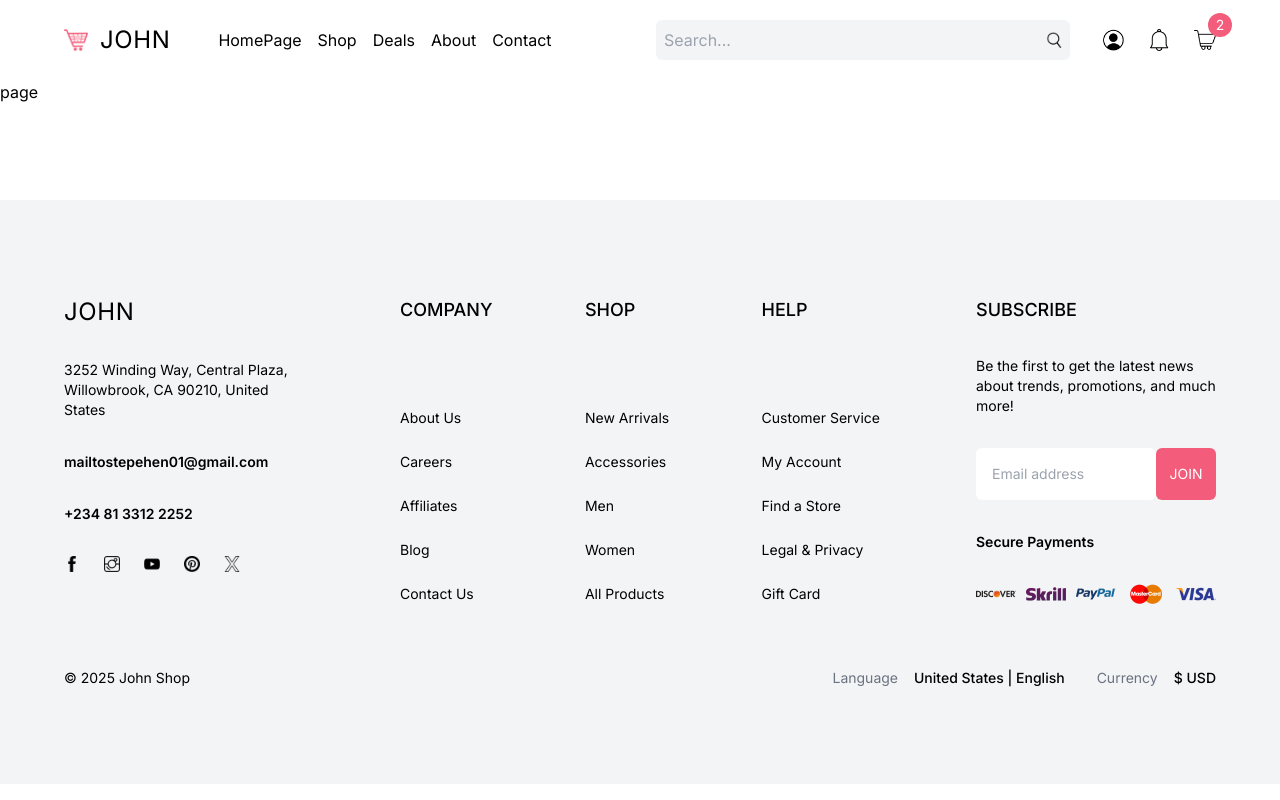
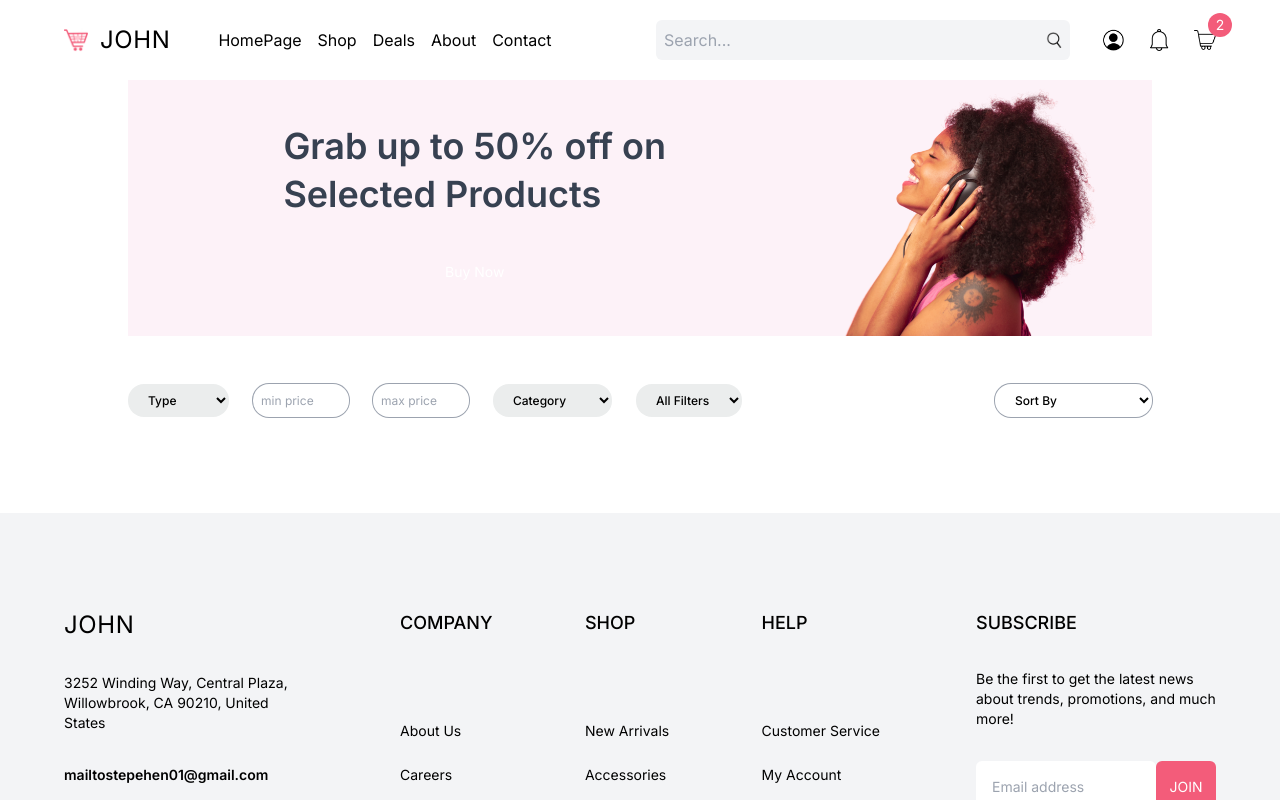
Before and after one commit to jeratdev-tech/next-ecommerce, a Next.js app: page /list in a window 1280 px wide. Shown: the top 800 px of the page. Built offline with nearby package versions, Linux system fonts and the light colour scheme.

Commit message:
error fix

```diff
--- a/src/app/list/page.tsx
+++ b/src/app/list/page.tsx
@@ -1,58 +1,52 @@
-// // import ProductList from "@/components/ProductList";
-// // import Skeleton from "@/components/Skeleton";
-// // import { wixClientServer } from "@/lib/wixClientServer";
-// import Image from "next/image";
-// import { Suspense } from "react";
-// import Filter from "../components/Filter";
+// import Filter from "@/components/Filter";
+// import ProductList from "@/components/ProductList";
+// import Skeleton from "@/components/Skeleton";
+// import { wixClientServer } from "@/lib/wixClientServer";
+import Image from "next/image";
+import { Suspense } from "react";
+import Filter from "../components/Filter";
 
-// // const ListPage = async ({ searchParams }: { searchParams: any }) => {
-// //   const wixClient = await wixClientServer();
+// const ListPage = async ({ searchParams }: { searchParams: any }) => {
+//   const wixClient = await wixClientServer();
 
-// //   const cat = await wixClient.collections.getCollectionBySlug(
-// //     searchParams.cat || "all-products"
-// //   );
-// const ListPage = () => {
-//   return (
-//     <div className="px-4 md:px-8 lg:px-16 xl:px-32 2xl:px-64 relative">
-//       {/* CAMPAIGN */}
-//       <div className="hidden bg-pink-50 px-4 sm:flex justify-between h-64">
-//         <div className="w-2/3 flex flex-col items-center justify-center gap-8">
-//           <h1 className="text-4xl font-semibold leading-[48px] text-gray-700">
-//             Grab up to 50% off on
-//             <br /> Selected Products
-//           </h1>
-//           <button className="rounded-3xl bg-jerat text-white w-max py-3 px-5 text-sm">
-//             Buy Now
-//           </button>
-//         </div>
-//         <div className="relative w-1/3">
-//           <Image src="/woman.png" alt="" fill className="object-contain" />
-//         </div>
-//       </div>
-//       {/* FILTER */}
-//       <Filter />
-//       {/* PRODUCTS */}
-//       {/* <h1 className="mt-12 text-xl font-semibold">
-//         {cat?.collection?.name} For You!
-//       </h1> */}
-//       {/* <Suspense fallback={<Skeleton />}>
-//         <ProductList
-//           categoryId={
-//             cat.collection?._id || "00000000-000000-000000-000000000001"
-//           }
-//           searchParams={searchParams}
-//         />
-//       </Suspense> */}
-//     </div>
+//   const cat = await wixClient.collections.getCollectionBySlug(
+//     searchParams.cat || "all-products"
 //   );
-// };
 
-// export default ListPage;
-
-import React from "react";
-
-const page = () => {
-  return <div>page</div>;
+const ListPage = () => {
+  return (
+    <div className="px-4 md:px-8 lg:px-16 xl:px-32 2xl:px-64 relative">
+      {/* CAMPAIGN */}
+      <div className="hidden bg-pink-50 px-4 sm:flex justify-between h-64">
+        <div className="w-2/3 flex flex-col items-center justify-center gap-8">
+          <h1 className="text-4xl font-semibold leading-[48px] text-gray-700">
+            Grab up to 50% off on
+            <br /> Selected Products
+          </h1>
+          <button className="rounded-3xl bg-lama text-white w-max py-3 px-5 text-sm">
+            Buy Now
+          </button>
+        </div>
+        <div className="relative w-1/3">
+          <Image src="/woman.png" alt="" fill className="object-contain" />
+        </div>
+      </div>
+      {/* FILTER */}
+      <Filter />
+      {/* PRODUCTS */}
+      {/* <h1 className="mt-12 text-xl font-semibold">
+        {cat?.collection?.name} For You!
+      </h1>
+      <Suspense fallback={<Skeleton />}>
+        <ProductList
+          categoryId={
+            cat.collection?._id || "00000000-000000-000000-000000000001"
+          }
+          searchParams={searchParams}
+        />
+      </Suspense> */}
+    </div>
+  );
 };
 
-export default page;
+export default ListPage;
```
